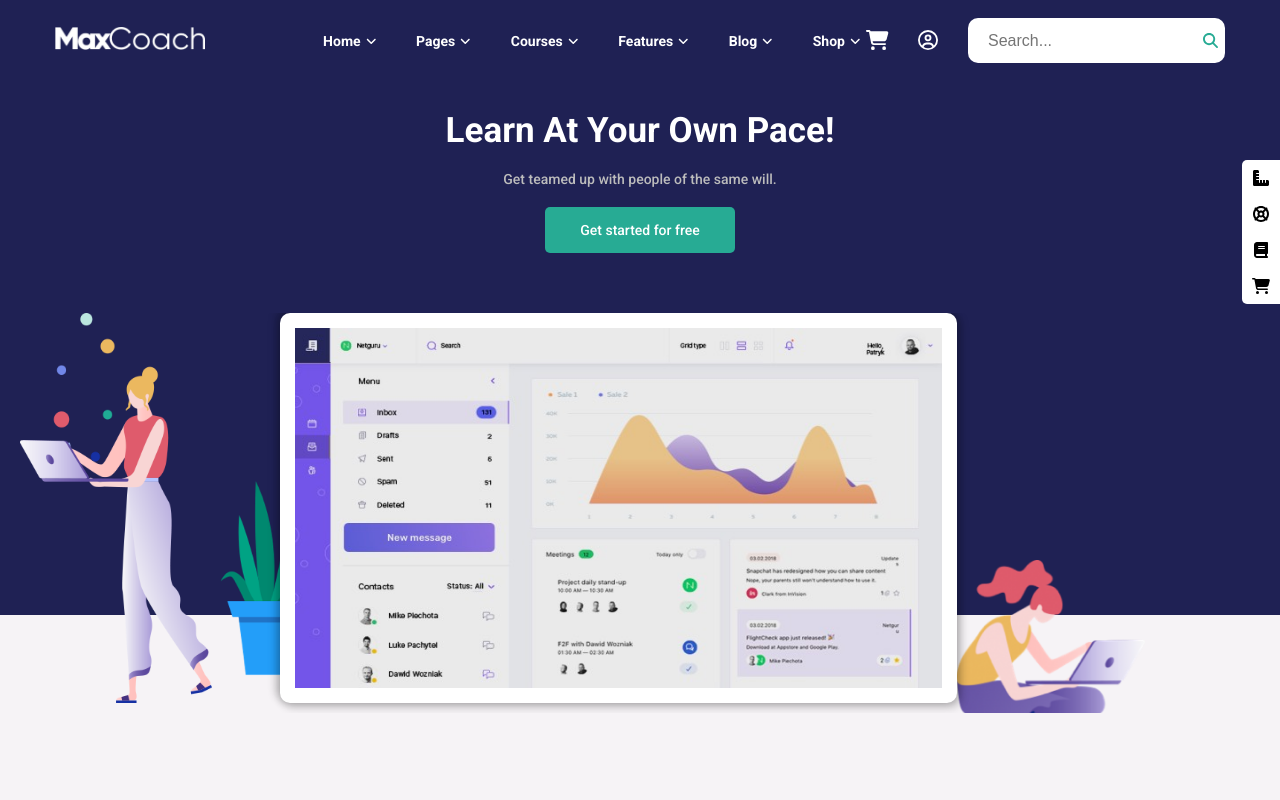
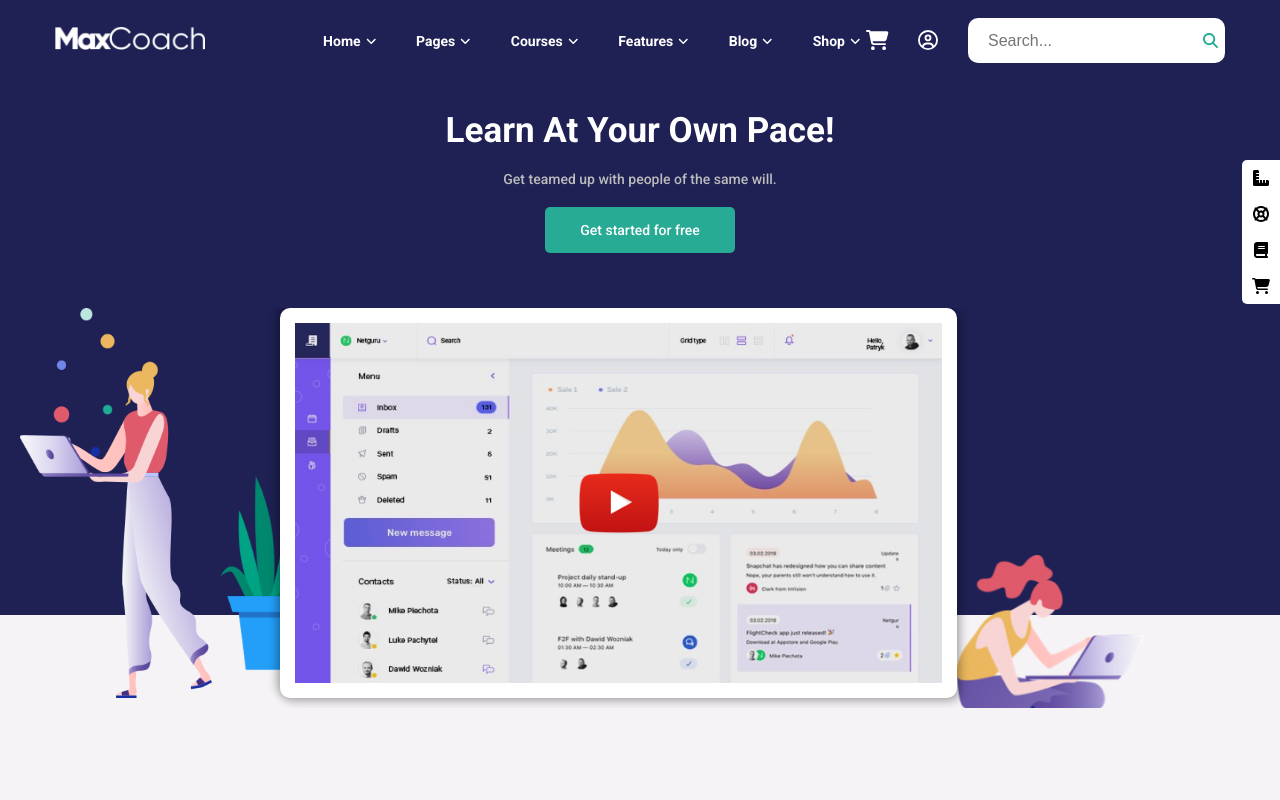
Before and after one commit to Pierfran992/proj-html-vuejs, a Vue app: page / in a window 1280 px wide. Shown: the top 800 px of the page. Built offline with nearby package versions, Linux system fonts and the light colour scheme.

Commit message:
Fix Jumbotron: -inserita l'icona di youtubeplay; -inserito l'hover sul bottone;

```diff
--- a/src/components/Jumbotron.vue
+++ b/src/components/Jumbotron.vue
@@ -22,6 +22,7 @@
             </div>
             <div class="slot_img_jumbo center">
                 <img src="../assets/images/home-6-hero-poster-final.jpg" alt="home_hero_poster">
+                <img src="../assets/images/icon-youtube-play.png" alt="icon_youtube_play" class="icon_youtube">
             </div>
             <div class="slot_img_jumbo right">
                 <img src="../assets/images/home-6-hero-right-person-195x300.png" alt="home_hero_right">
@@ -63,9 +64,6 @@
 
     p {
         color: $fourthColor;
-    }
-
-    p {
         font-weight: 500;
         font-size: 14px;
         cursor: pointer;
@@ -74,6 +72,11 @@
     .button {
         @include button();
         margin: 0 auto;
+
+        &:hover {
+            color: $fontSecondaryColor;
+            background-color: $secondColor;
+        }
     }
 }
 
@@ -87,7 +90,7 @@
     align-items: end;
     position: relative;
     left: -80px;
-    bottom: -30px;
+    bottom: -25px;
 
 
     .left {
@@ -105,7 +108,19 @@
         border-radius: 10px;
         box-shadow: 3px 3px 8px 1px rgba(0, 0, 0, 0.24), -3px -3px 8px 1px rgba(0, 0, 0, 0.24);
         z-index: 10;
+        position: relative;
+
+        .icon_youtube {
+            width: 80px;
+            height: 60px;
+            position: absolute;
+            top: 50%;
+            left: 50%;
+            transform: translateX(-50%) translateY(-50%);
+        }
     }
+
+
 
     .right {
         position: relative;
```
